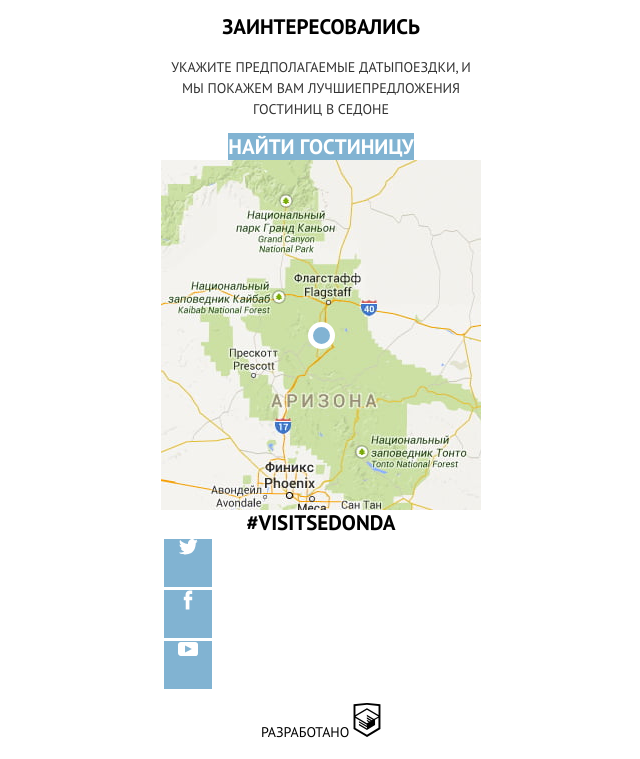
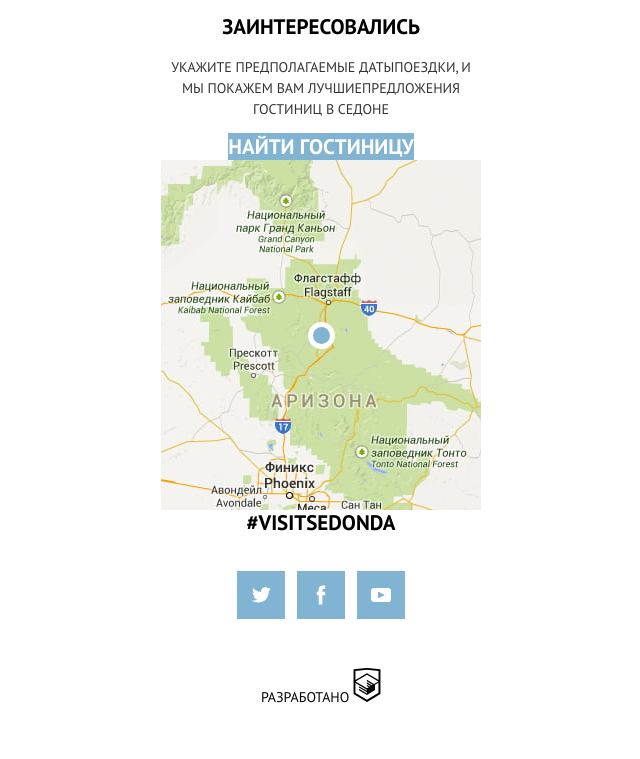
Before and after one commit to AndrewP-GH/sedona, a website: page index.html in a window 1280 px wide. Shown: the part 2557-3316 px from the top of the page, without its empty margins (319-959 px from the left). After the commit the page ends 3281 px from the top, so only its background shows below. Drawn offline with Linux system fonts and the light colour scheme.

Commit message:
Flexible footer

```diff
--- a/styles/blocks/footer.css
+++ b/styles/blocks/footer.css
@@ -1,12 +1,19 @@
-.social-item {
+.social-link {
   background-color: #81b3d2;
   width: 48px;
   height: 48px;
   margin: 3px;
+  color: white;
+  fill: currentColor;
+
+  display: flex;
+  justify-content: center;
+  align-items: center;
 }
 
-.social-link-image {
-  fill: white;
+.social-list {
+  display: flex;
+  gap: 6px;
 }
 
 .copyright {
@@ -15,4 +22,8 @@
 
 .footer {
   color: #000000;
+  display: flex;
+  flex-direction: column;
+  align-items: center;
+  gap: 32px;
 }
```
